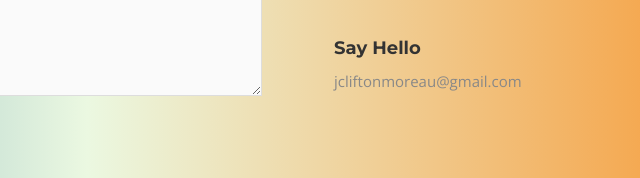
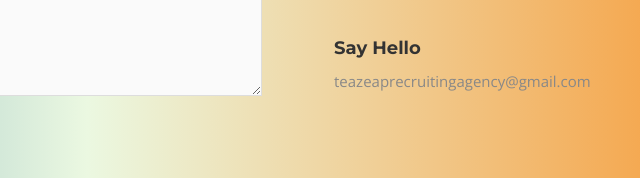
Before and after one commit to Calerbucci/Tea-Zea-P_project, a plain HTML site: page index.html in a window 1280 px wide. Shown: the part 2578-2756 px from the top of the page, 553-1193 px from the left. Drawn offline with nearby package versions, Linux system fonts and the light colour scheme; some packages are replaced by stand-ins of ours; files whose address does not match are found by name.

Commit message:
Email changed

```diff
--- a/index.html
+++ b/index.html
@@ -347,7 +347,7 @@ If you have any further questions about us or our services get in touch by sendi
               <div class="contact-box">
                 <h4>Say Hello</h4>
                 <p>
-                  <a href="mailto:jcliftonmoreau@gmail.com">jcliftonmoreau@gmail.com</a>
+                  <a href="mailto:teazeaprecruitingagency@gmail.com">teazeaprecruitingagency@gmail.com</a>
                 </p>
               </div>
             </div>
```
